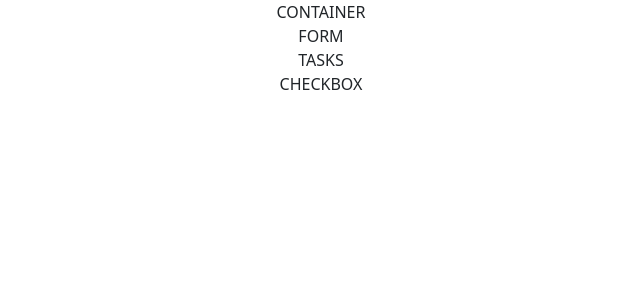
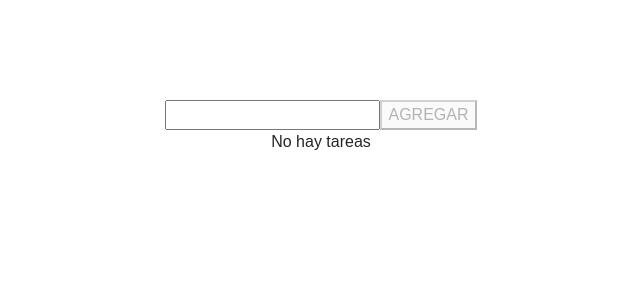
Before and after one commit to Sebastianignacioqa/ToDoListReact, a React (Create React App) app: page / in a window 1280 px wide. Shown: the top 300 px of the page, without its empty margins (319-959 px from the left). Built offline with nearby package versions, Linux system fonts and the light colour scheme.

Commit message:
Funcionabilidad ok sin remove

```diff
--- a/src/App.css
+++ b/src/App.css
@@ -1,38 +1,12 @@
 .App {
   text-align: center;
+  font-family: sans-serif;
+  padding-top: 100px;
 }
+body {
+  width: 100%;
+  margin: auto;
+  background-color: #ddd;
+  height: 100%;
 
-.App-logo {
-  height: 40vmin;
-  pointer-events: none;
 }
-
-@media (prefers-reduced-motion: no-preference) {
-  .App-logo {
-    animation: App-logo-spin infinite 20s linear;
-  }
-}
-
-.App-header {
-  background-color: #282c34;
-  min-height: 100vh;
-  display: flex;
-  flex-direction: column;
-  align-items: center;
-  justify-content: center;
-  font-size: calc(10px + 2vmin);
-  color: white;
-}
-
-.App-link {
-  color: #61dafb;
-}
-
-@keyframes App-logo-spin {
-  from {
-    transform: rotate(0deg);
-  }
-  to {
-    transform: rotate(360deg);
-  }
-}
--- a/src/App.js
+++ b/src/App.js
@@ -1,9 +1,5 @@
-import logo from './logo.svg';
 import './App.css';
 import Todolist from './todolist';
-import Form from './form';
-import Tasks from './tasks';
-import Checkbox from './checkbox';
 
 function App() {
   return (
--- a/src/checkbox.js
+++ b/src/checkbox.js
@@ -1,8 +1,24 @@
 import React from 'react';
-import App from './App';
 
-const Checkbox = () => {
-return (<div> CHECKBOX</div>)
-}
+
+const Checkbox = (props) => {
+    const {
+        onChange,
+        data: {
+            id, descripcion,done
+        }} = props;
+
+return (
+<label className="nuevoitem">
+<input
+  className="state"
+  name={id}
+  type="checkbox"
+  defaultChecked={done}
+  onChange={onChange}
+/>
+<div className="text">{descripcion}</div>
+</label>)
+};
 
 export default Checkbox
--- a/src/form.js
+++ b/src/form.js
@@ -1,8 +1,36 @@
-import React from 'react';
-import App from './App';
+import React, { useState } from 'react';
 
-const Form = () => {
-    return(<div>FORM</div>)
+
+
+const Form = (props) => {
+    const [descripcion, setDescripcion] = useState ("");
+    const { agregarItem } = props
+    const handleSubmit = e => {
+        e.preventDefault();
+        agregarItem({
+            done: false,
+            id:(+new Date()).toString(),
+            descripcion
+        });
+        console.log(descripcion)
+        setDescripcion("");
+    }
+    return(
+        <form onSubmit={handleSubmit}>
+            <div className="todolist">
+            <div className= "formulario">
+                <input type="text"
+                    className="texto"
+                    value={descripcion}
+                    onChange={e => setDescripcion(e.target.value)}>
+                </input>
+                <button className="boton" disabled={descripcion ? "" : "disabled"}>
+                    AGREGAR
+                </button>
+            </div>
+            </div>
+        </form>
+            )
 }
 
 export default Form
--- a/src/tasks.js
+++ b/src/tasks.js
@@ -1,11 +1,36 @@
 import React from 'react';
-import App from './App';
+
 import Checkbox from './checkbox';
 
-const Tasks = () => {
-    return (<div>TASKS
-        <Checkbox />
-    </div>)
-}
+const Tasks = (props) => {
+    const { lista, setLista } = props;
+
+    const onChangeStatus = e => {
+        const { nombre, revisado } = e.target;
+        const listaActual = lista.map(item => (
+            {...item,
+                done: item.id === nombre ? revisado : item.done}
+        ));
+        setLista(listaActual);
+    };
+
+    const onClickRemoveItem = () => {
+        const listaActual = lista.filter(item => !item.done);
+        setLista(listaActual);
+    };
+    const mapeo = lista.map(item => (<Checkbox key={item.id} data={item} onChange={onChangeStatus} />));
+
+    return (<div className= "listadoTodo">
+        {lista.length ? mapeo : "No hay tareas"}
+        {lista.length ? (
+            <p>
+                <button className="boton2" onClick={onClickRemoveItem}>
+                    Eliminar todo lo realizado
+                </button>
+            </p>
+        ) : null}
+
+    </div>);
+};
 
 export default Tasks
--- a/src/todolist.js
+++ b/src/todolist.js
@@ -1,13 +1,18 @@
-import React from "react"
-import App from "./App"
+import React, { useState } from "react"
+
 import Form from "./form"
 import Tasks from "./tasks"
 
 const Todolist = () => {
+
+    const [lista, setLista] = useState([]);
+    const agregarItem = item => {
+        setLista([...lista, item]);
+    };
+
     return (<div className="container">
-    CONTAINER
-    <Form />
-    <Tasks />
+    <Form agregarItem={agregarItem} />
+    <Tasks lista={lista} setLista={setLista} />
     </div>)
 
 }
```
